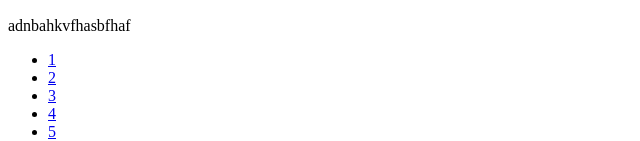
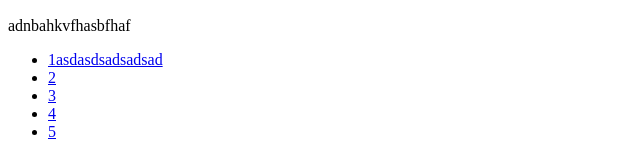
Before and after one commit to Resolushion/test_new21, a plain HTML site: page index.html in a window 1280 px wide. Shown: the part 327-468 px from the top of the page, without its empty margins (0-640 px from the left). Drawn offline with Linux system fonts and the light colour scheme.

Commit message:
brbrbrrb

```diff
--- a/index.html
+++ b/index.html
@@ -35,7 +35,7 @@
     </main>
     <footer>
         <ul>
-            <li><a href="#">1</a></li>
+            <li><a href="#">1asdasdsadsadsad</a></li>
             <li><a href="#">2</a></li>
             <li><a href="#">3</a></li>
             <li><a href="#">4</a></li>
```
